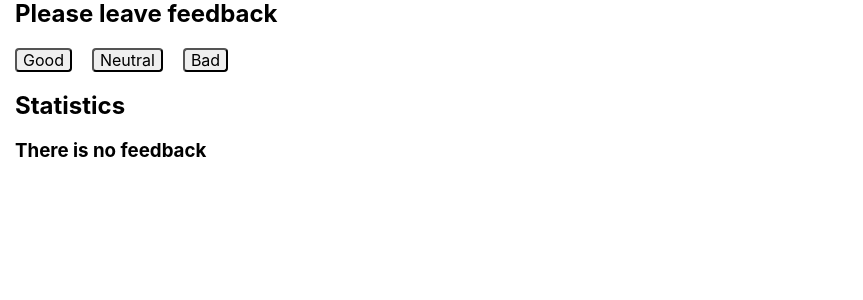
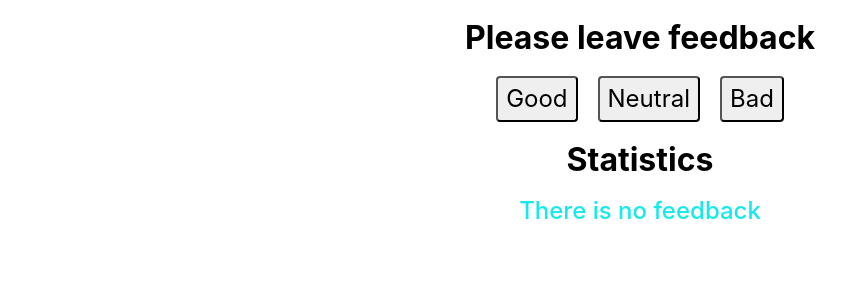
Before and after one commit to Igorippon/goit-react-hw-02-feedback, a React (Create React App) app: page / in a window 1280 px wide. Shown: the top 300 px of the page, without its empty margins (0-863 px from the left). Built offline with nearby package versions, Linux system fonts and the light colour scheme.

Commit message:
completed

```diff
--- a/src/components/App.jsx
+++ b/src/components/App.jsx
@@ -1,13 +1,69 @@
+import { Component } from "react";
 import { GlobalStyle } from "./GlobalStyle";
 import { Layout } from "./Layout";
-import  { Section } from "./Section/Section.js";
+import { Section } from "./Section/Section.js";
+import { FeedbackOptions } from "./FeedbackOptions/FeedbackOptions.js";
+import { Statistics } from "./Statistics/Statistics.js";
 
-export const App = () => {
-  return (
-    <Layout>
-      <Section />
-      <GlobalStyle/>
-    </Layout>
+export class App extends Component {
+  state = {
+    good: 0,
+    neutral: 0,
+    bad: 0,
+  };
 
-  );
+  handleClick = (evt) => {
+    if (evt === 1) {
+      this.setState(prevState => ({
+        good: prevState.good + 1,
+      }));
+    }
+    else if (evt === 2) {
+      this.setState(prevState => ({
+        neutral: prevState.neutral + 1,
+      }));
+    }
+    else if (evt === 3) {
+      this.setState(prevState => ({
+        bad: prevState.bad + 1,
+      }));
+    }
+  };
+
+  countTotalFeedback = () => {
+    return this.state.good + this.state.neutral + this.state.bad;
+  };
+
+  countPositiveFeedbackPercentage = () => {
+    if (this.state.good !== 0) {
+      return Math.round(100 / (this.state.good + this.state.neutral + this.state.bad) * this.state.good);
+    };
+    return 0;
+  };
+
+  render() {
+    const total = this.countTotalFeedback();
+    const positivePercentage = this.countPositiveFeedbackPercentage();
+    return (
+      <Layout>
+        <Section title="Please leave feedback">
+          <FeedbackOptions
+            onLeaveFeedback={this.handleClick}
+          />
+        </Section>
+        <Section title="Statistics">
+          <Statistics
+            good={this.state.good}
+            neutral={this.state.neutral}
+            bad={this.state.bad}
+            total={total}
+            positivePercentage={positivePercentage}
+          />
+        </Section>
+        <GlobalStyle />
+      </Layout>
+
+    );
+  }
+
 };
--- a/src/components/FeedbackOptions/FeedbackOptions.js
+++ b/src/components/FeedbackOptions/FeedbackOptions.js
@@ -1,13 +1,11 @@
 import { Btn, List } from "./FeedbackOptions.styled";
 
-export const FeedbackOptions = ({title,onLeaveFeedback}) => {
-    return(
-    <>
-    <h2>{title}</h2>
-    <List>
-    <li><Btn onClick={()=>onLeaveFeedback(1)}>Good</Btn></li>
-    <li><Btn onClick={()=>onLeaveFeedback(2)}>Neutral</Btn></li>
-    <li><Btn onClick={()=>onLeaveFeedback(3)}>Bad</Btn></li>
-    </List>
-    </> );
+export const FeedbackOptions = ({ onLeaveFeedback }) => {
+    return (
+        <List>
+            <li><Btn onClick={() => onLeaveFeedback(1)}>Good</Btn></li>
+            <li><Btn onClick={() => onLeaveFeedback(2)}>Neutral</Btn></li>
+            <li><Btn onClick={() => onLeaveFeedback(3)}>Bad</Btn></li>
+        </List>
+    );
 };
--- a/src/components/FeedbackOptions/FeedbackOptions.styled.js
+++ b/src/components/FeedbackOptions/FeedbackOptions.styled.js
@@ -2,10 +2,17 @@ import styled from 'styled-components';
 
 export const List = styled.ul`
 display: flex;
-gap: 20px
+gap: 20px;
+align-items: center;
+justify-content:center;
+margin-top: 20px;
 `;
 
 export const Btn = styled.button`
+font-weight: 400;
+font-size: 24px;
+line-height: 1.11;
+padding: 8px;
 cursor: pointer;
 border-radius: 4px;
 &:hover
--- a/src/components/Layout.js
+++ b/src/components/Layout.js
@@ -3,8 +3,10 @@ import styled from 'styled-components'
 export const Layout = styled.div`
 display:flex;
 flex-direction: column;
+justify-content: center;
+align-items: center;
 gap: 20px;
 max-width: 1280px;
 margin: 0 auto;
-padding:0 15px;
+padding:20px;
 `;
--- a/src/components/Notification/Notification.js
+++ b/src/components/Notification/Notification.js
@@ -1,3 +1,6 @@
+import {Title} from './Notification.styled'
+
 export const Notification = ({message}) => {
-    return (<h3>{message}</h3>);
+    return (<Title
+    >{message}</Title>);
 }
--- a/src/components/Notification/Notification.styled.js
+++ b/src/components/Notification/Notification.styled.js
@@ -0,0 +1,9 @@
+import styled from 'styled-components'
+
+export const Title = styled.h3`
+font-weight: 500;
+  font-size: 24px;
+  line-height: 1.11;
+  margin-top: 20px;
+color: #16e9ec;
+`;
--- a/src/components/Section/Section.js
+++ b/src/components/Section/Section.js
@@ -1,67 +1,11 @@
-import { FeedbackOptions } from "components/FeedbackOptions/FeedbackOptions";
-import { Statistics } from "components/Statistics/Statistics";
-import { Component } from "react"
+import { Title } from "./Section.styled";
 
-export class Section extends Component  {
-    static defaultProps = {
-        title:"Please leave feedback",
-        titleStat:"Statistics",
-      };
 
-    state = {
-        good: 0,
-        neutral: 0,
-        bad: 0,
-       };
-
-       handleClick = (evt) => {
-        if(evt === 1){
-        this.setState(prevState => ({
-            good:prevState.good +1,
-        }));}
-         else if(evt === 2){
-            this.setState(prevState => ({
-                neutral:prevState.neutral +1,
-            }));
-        }
-        else if(evt === 3){
-            this.setState(prevState => ({
-                bad:prevState.bad +1,
-            }));
-        }
-      };
-
-      countTotalFeedback = () => {
-       return this.state.good + this.state.neutral + this.state.bad;
-      };
-
-      countPositiveFeedbackPercentage = () => {
-        if(this.state.good !== 0){
-            return Math.round(100/( this.state.good + this.state.neutral + this.state.bad) * this.state.good);
-        };
-        return 0;
-      };
-
-      render(){
-        const total = this.countTotalFeedback();
-        const positivePercentage = this.countPositiveFeedbackPercentage();
-
-        return (
-        <>
-            <FeedbackOptions
-               onLeaveFeedback={this.handleClick}
-               title={this.props.title}
-            />
-            <Statistics
-              title={this.props.titleStat}
-              good={this.state.good}
-              neutral={this.state.neutral}
-              bad={this.state.bad}
-              total={total}
-              positivePercentage={positivePercentage}
-            />
-        </>
-        );
-      }
-
-}
+export const Section = ({ title, children }) => {
+    return (
+        <section>
+            <Title>{title}</Title>
+            {children}
+        </section>
+    )
+};
--- /dev/null
+++ b/src/components/Section/Section.styled.js
@@ -0,0 +1,8 @@
+import styled from 'styled-components'
+
+export const Title = styled.h2`
+font-weight: 700;
+  font-size: 32px;
+  line-height: 1.11;
+  text-align:center;
+  `;
--- a/src/components/Statistics/Statistics.js
+++ b/src/components/Statistics/Statistics.js
@@ -1,16 +1,15 @@
-import { List, Span } from "./Statistics.styled"
+import { List, Span, Paragraph } from "./Statistics.styled"
 import { Notification } from "../Notification/Notification"
 
-export const Statistics = ({title,good,neutral,bad,total,positivePercentage}) => {
+export const Statistics = ({ good, neutral, bad, total, positivePercentage }) => {
     return (
         <>
-            <h2>{title}</h2>
-           {total === 0 ? <Notification  message="There is no feedback"/> : <List>
-                <li><p>Good:<Span>{good}</Span></p></li>
-                <li><p>Neutral:<Span>{neutral}</Span></p></li>
-                <li><p>Bad:<Span>{bad}</Span></p></li>
-                <li><p>Total:<Span>{total}</Span></p></li>
-                <li><p>Positive feedback:<Span>{positivePercentage}</Span>%</p></li>
+            {total === 0 ? <Notification message="There is no feedback" /> : <List>
+                <li><Paragraph>Good:<Span>{good}</Span></Paragraph></li>
+                <li><Paragraph>Neutral:<Span>{neutral}</Span></Paragraph></li>
+                <li><Paragraph>Bad:<Span>{bad}</Span></Paragraph></li>
+                <li><Paragraph>Total:<Span>{total}</Span></Paragraph></li>
+                <li><Paragraph>Positive feedback:<Span>{positivePercentage}</Span>%</Paragraph></li>
             </List>}
         </>
     );
--- a/src/components/Statistics/Statistics.styled.js
+++ b/src/components/Statistics/Statistics.styled.js
@@ -3,9 +3,19 @@ import styled from 'styled-components';
 export const List = styled.ul`
 display: flex;
 flex-direction: column;
-gap: 20px
+gap: 20px;
+margin-top: 20px;
 `;
 
 export const Span = styled.span`
+font-weight: 400;
+  font-size: 24px;
+  line-height: 1.11;
 margin-left: 10px;
 `;
+
+export const Paragraph = styled.p`
+font-weight: 400;
+  font-size: 24px;
+  line-height: 1.11;
+  `;
```
